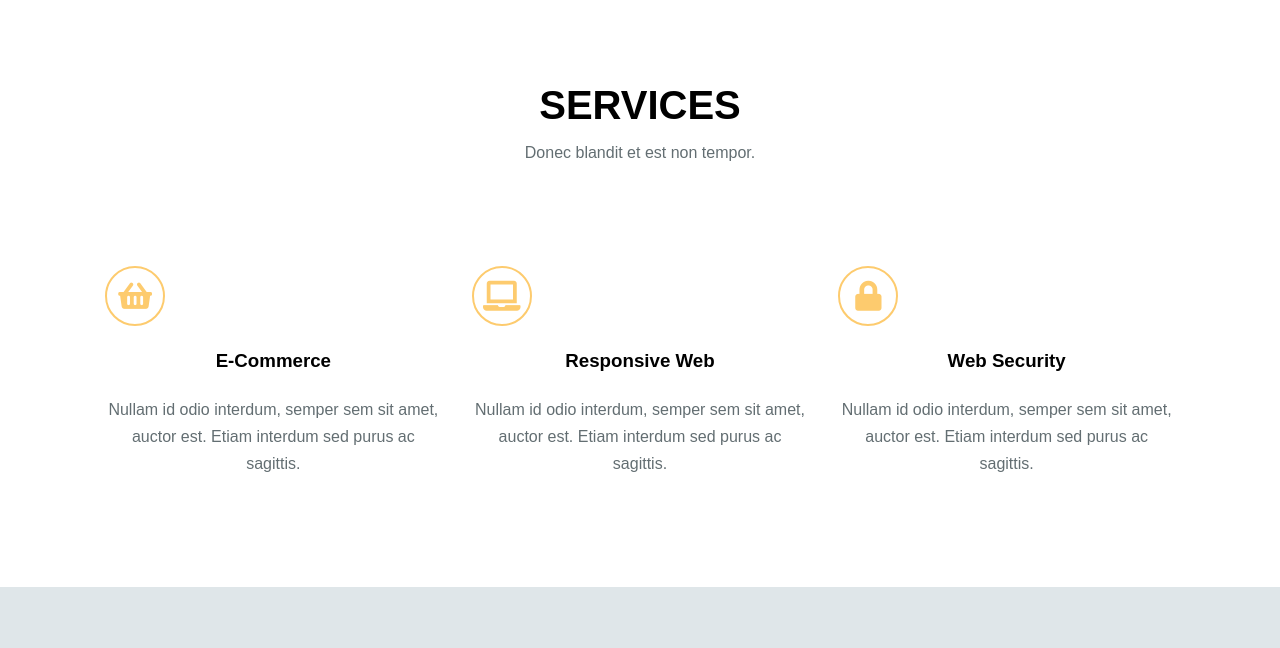
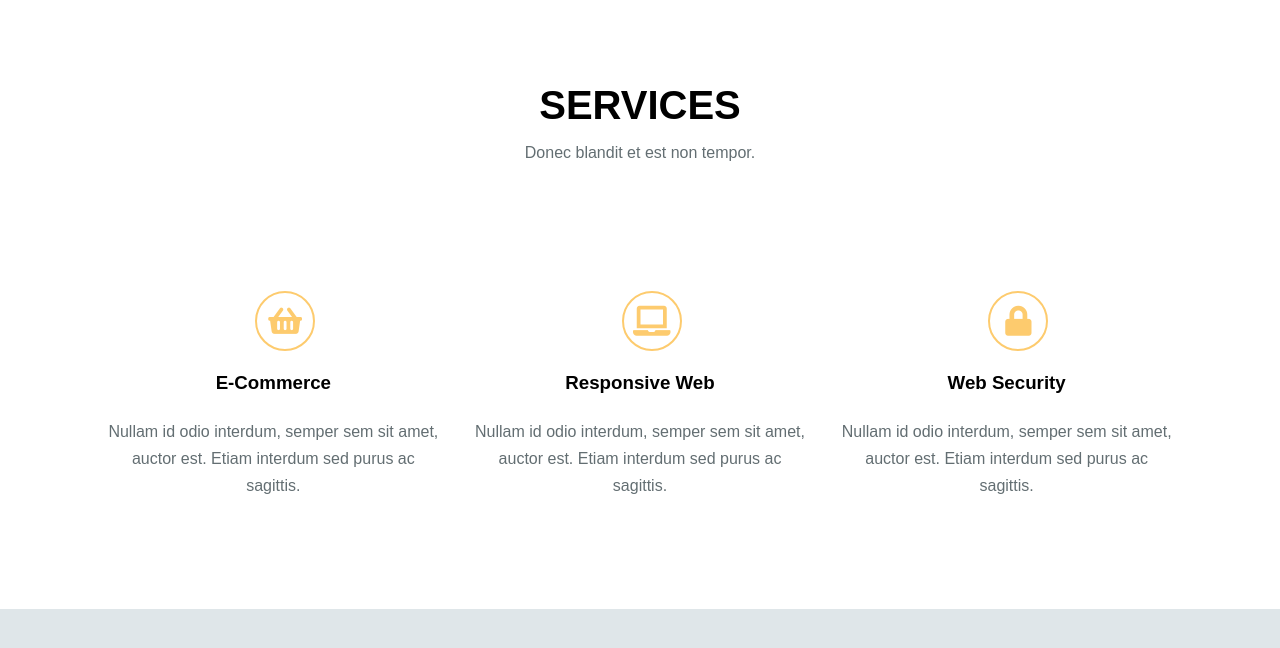
Before and after one commit to KatarzynaLesniewska/proj-z-task-r, a website: page index.html in a window 1280 px wide. Shown: the part 736-1384 px from the top of the page. Drawn offline with Linux system fonts and the light colour scheme; a web font is replaced by a local one.

Commit message:
Center icons in services

```diff
--- a/index.html
+++ b/index.html
@@ -47,24 +47,31 @@
                 <p>Donec blandit et est non tempor.</p>
                 <div class="row">
                     <div class="col-4">
-                        <div>
+                        <div class="icon">
                             <i class="fas fa-shopping-basket"></i>
                         </div>
+                        <br/>
                         <div>
                             <h3>E-Commerce</h3>
                             <p>Nullam id odio interdum, semper sem sit amet, auctor est. Etiam interdum sed purus ac sagittis.</p>
                         </div>
                     </div>
                     <div class="col-4">
+                        <div class="icon">
+                            <i class="fas fa-laptop"></i>
+                        </div>
+                        <br/>
                         <div>
-                            <i class="fas fa-laptop"></i>
                             <h3>Responsive Web</h3>
                             <p>Nullam id odio interdum, semper sem sit amet, auctor est. Etiam interdum sed purus ac sagittis.</p>
                         </div>
                     </div>
                     <div class="col-4">
+                        <div class="icon">
+                            <i class="fas fa-lock"></i>
+                        </div>
+                        <br/>
                         <div>
-                            <i class="fas fa-lock"></i>
                             <h3>Web Security</h3>
                             <p>Nullam id odio interdum, semper sem sit amet, auctor est. Etiam interdum sed purus ac sagittis.</p>
                         </div>
--- a/sass/style.scss
+++ b/sass/style.scss
@@ -160,10 +160,22 @@ header {
 
     .col-4 {
 
+        .icon {
+            width:300px;
+            height:50px;
+            margin-bottom: 5px;
+            padding-bottom:10px;
+            position: relative;
+        }
+
         div {
             position: relative;
 
             i {
+                position: absolute;
+                top: 50%;
+                left: 50%;
+                transform: translate (-50%, -50%);
                 display: flex;
                 align-items: center;
                 justify-content: center;
```
Also changed, not shown: css/style.css, 1 other file.
